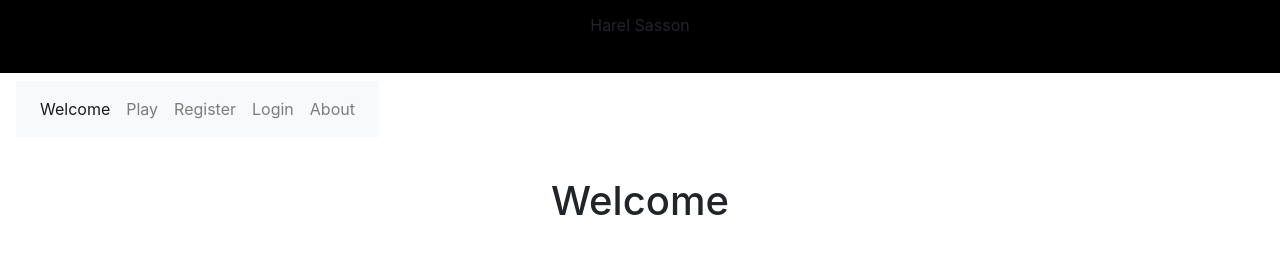
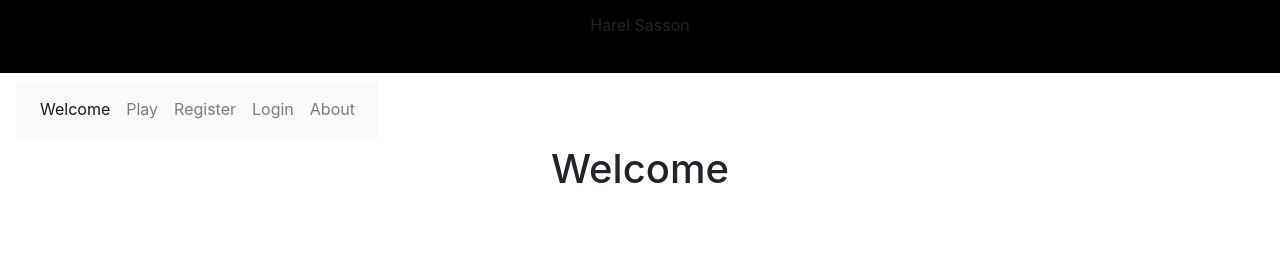
Before and after one commit to bdnadav/Pacman, a plain HTML site: page index.html in a window 1280 px wide. Shown: the part 78-332 px from the top of the page. Drawn offline with nearby package versions, Linux system fonts and the light colour scheme; some packages are replaced by stand-ins of ours; a script that the page names is missing.

Commit message:
Graphic improves

```diff
--- a/game.js
+++ b/game.js
@@ -246,7 +246,7 @@ function Start() {
     addEventListener("keyup", function (e) {
         keysDown[e.keyCode] = false;
     }, false);
-    interval=setInterval(UpdatePosition, 250);
+    interval=setInterval(UpdatePosition, 100);
 }
 
 
--- a/index.html
+++ b/index.html
@@ -44,7 +44,7 @@
 </section>
 
 <section>
-    <div class="row">
+    <div class="row" style="margin-left: 0px; margin-right:0px;">
             <div id="welcome_content" class="content show">
                 <h1>Welcome</h1>
             </div>
--- a/style.css
+++ b/style.css
@@ -33,7 +33,6 @@ ul.nav {
 }
 
 .row {
-    padding: 2.5%;
 }
 
 .show{
```
